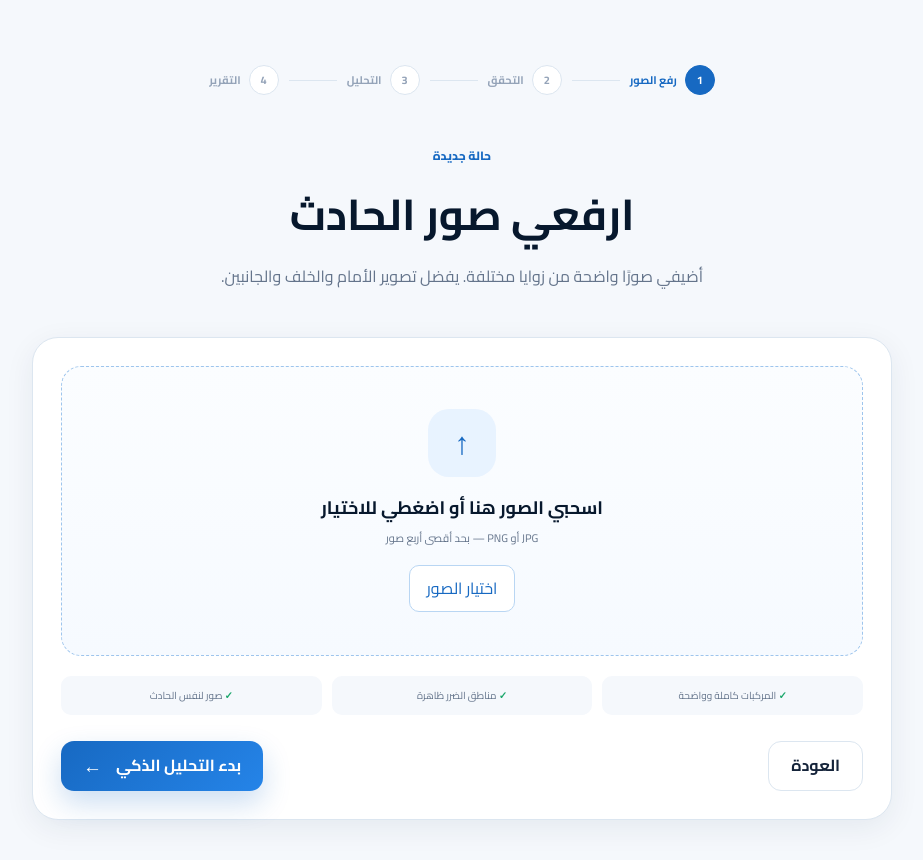
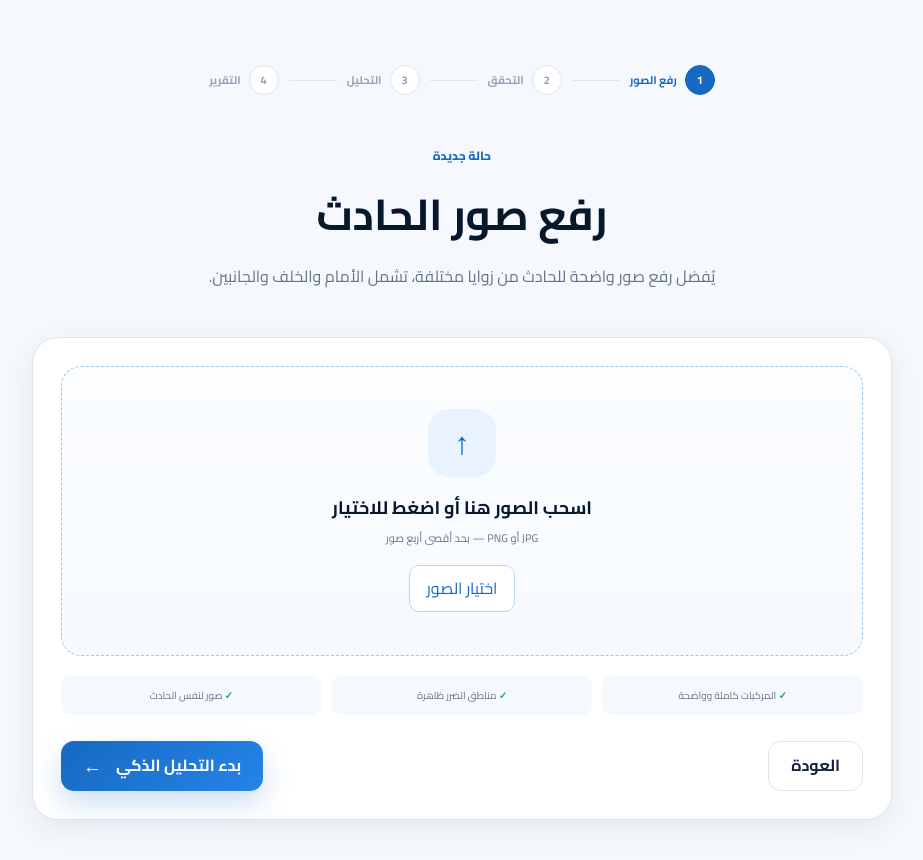
Before and after one commit to Nujud11/Smart-Inspector, a Flask app: page /new-case in a window 1280 px wide. Shown: the part 79-939 px from the top of the page, without its empty margins (178-1101 px from the left). Run offline with Flask 3, Linux system fonts and the light colour scheme.

Commit message:
Refine Arabic UI text and improve neutral user wording

```diff
--- a/templates/index.html
+++ b/templates/index.html
@@ -198,8 +198,8 @@
     <div class="container">
         <div class="cta-card">
             <div>
-                <span>جاهزة لتجربة النموذج؟</span>
-                <h2>ابدئي بتحليل حادث مروري جديد</h2>
+                <span>جاهز لتجربة النموذج؟</span>
+                <h2>ابدأ تحليل حادث مروري جديد</h2>
             </div>
 
             <a
--- a/templates/upload.html
+++ b/templates/upload.html
@@ -40,11 +40,11 @@
         <div class="page-heading centered">
             <span class="section-label">حالة جديدة</span>
 
-            <h1>ارفعي صور الحادث</h1>
+            <h1>رفع صور الحادث</h1>
 
             <p>
-                أضيفي صورًا واضحة من زوايا مختلفة.
-                يفضل تصوير الأمام والخلف والجانبين.
+                يُفضل رفع صور واضحة للحادث من زوايا مختلفة،
+                تشمل الأمام والخلف والجانبين.
             </p>
         </div>
 
@@ -73,7 +73,7 @@
                     <span>↑</span>
                 </div>
 
-                <h3>اسحبي الصور هنا أو اضغطي للاختيار</h3>
+                <h3>اسحب الصور هنا أو اضغط للاختيار</h3>
 
                 <p>
                     JPG أو PNG — بحد أقصى أربع صور
```
Also changed, not shown: templates/result.html (+4 -4 lines).
